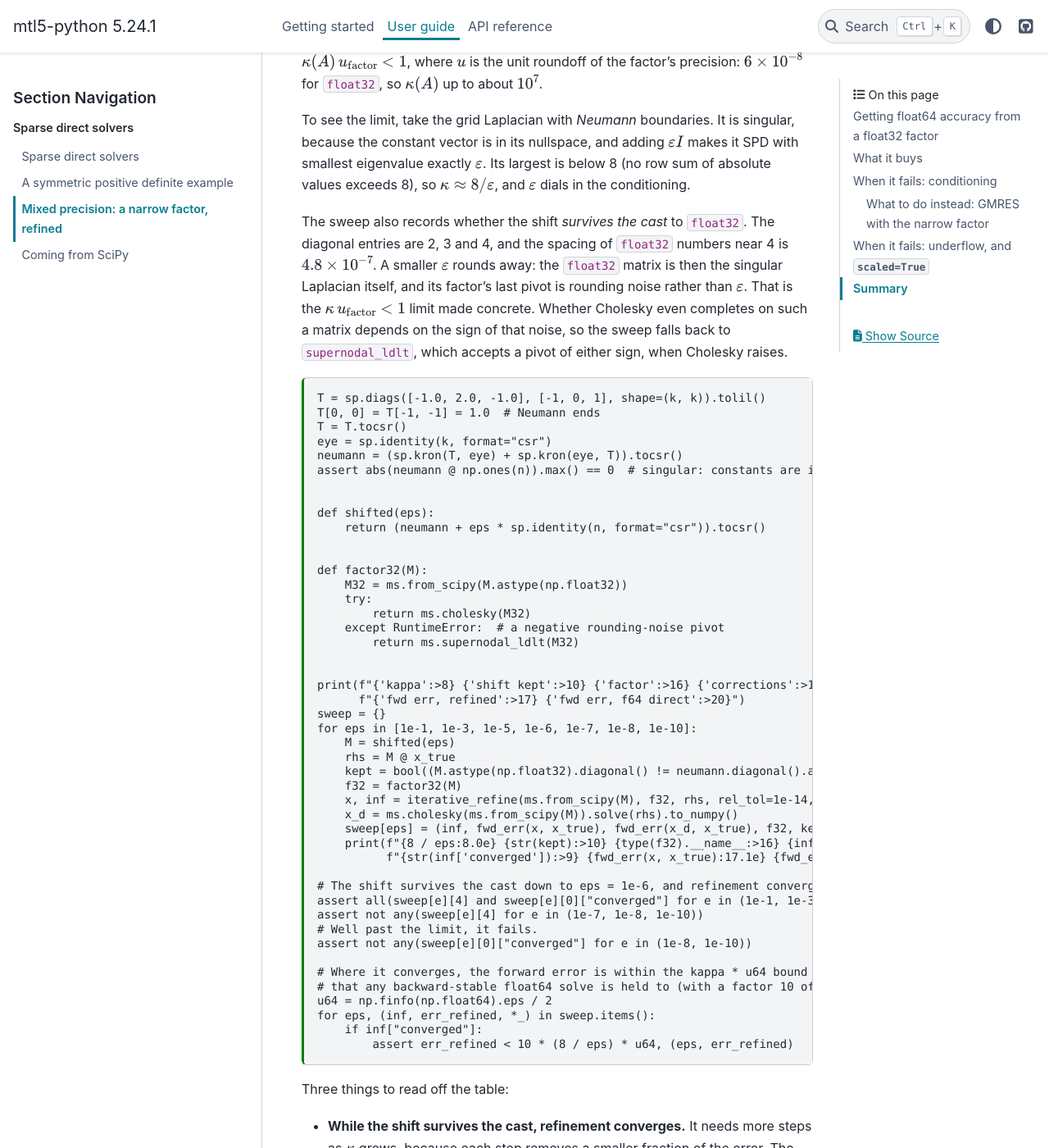
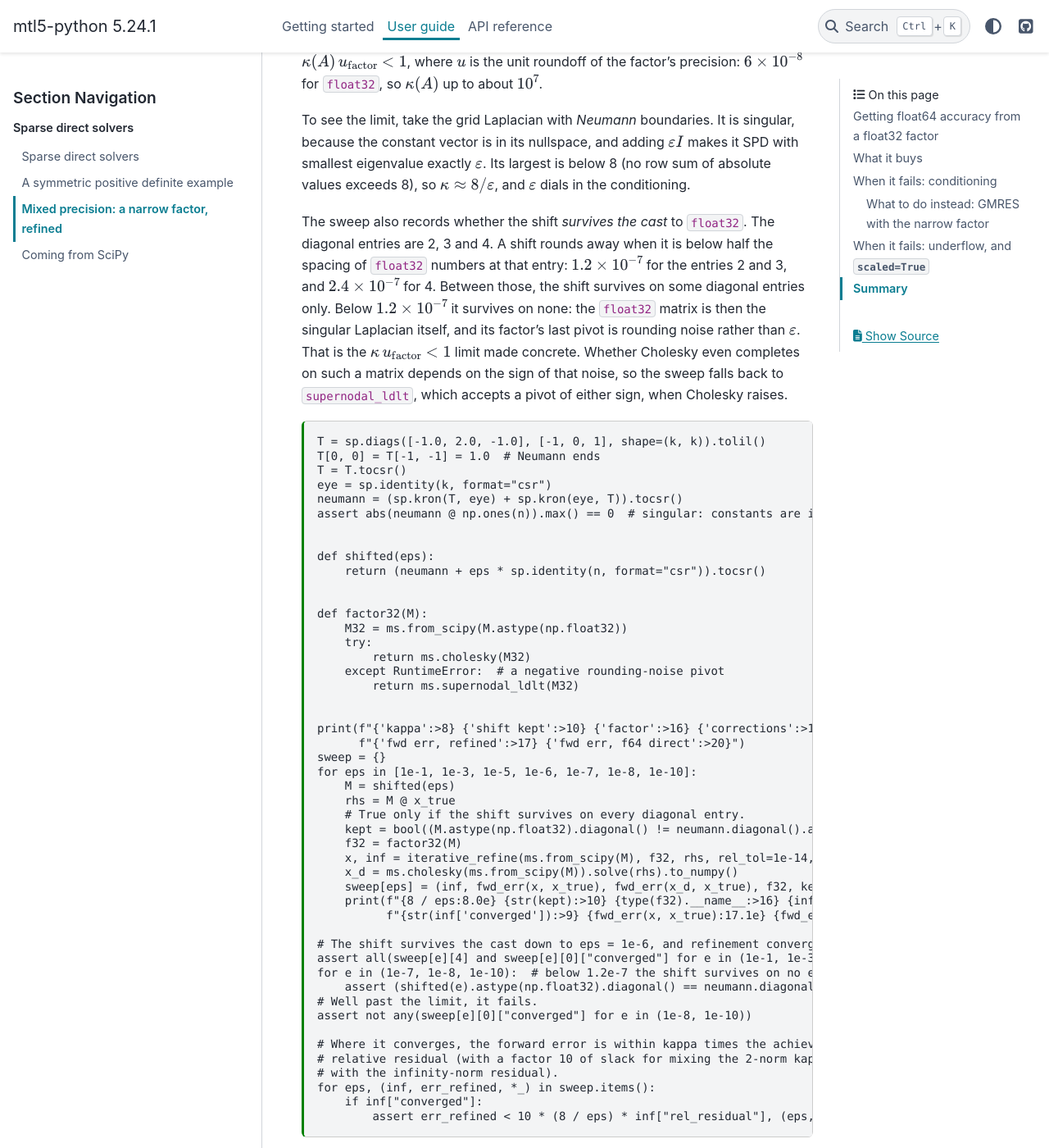
Before and after one commit to stillwater-sc/mtl5-python, a Sphinx documentation site: the page built from docs/guide/mixed-precision.md, in a window 1280 px wide and 1400 px high, scrolled down 3474 px. Shown: the whole window at 82% size. Built offline with Sphinx 7.4.7 and the PyData theme 0.15.4, drawn with Linux system fonts in a browser that asks for light colours; pages that are not in the unit, such as notebooks, are missing from menus; some of the changed text lies outside the part shown.

Commit message:
docs(guide): tighten the mixed-precision page's conditioning claims
- The shift rounds away below half the float32 spacing at each
  diagonal entry: 1.2e-7 for 2 and 3, 2.4e-7 for 4. The page gave
  only the spacing near 4.
- The forward error is bounded by kappa times the achieved relative
  residual, not by kappa * u64; the assert now checks that.
- The summary names a float64 factor for when the narrow
  factorization fails or the cast makes A singular.

Co-Authored-By: Claude Opus 5.5 <noreply@anthropic.com>

````diff
--- a/docs/guide/mixed-precision.md
+++ b/docs/guide/mixed-precision.md
@@ -172,10 +172,12 @@ Its largest is below 8 (no row sum of absolute values exceeds 8), so
 $\kappa \approx 8/\varepsilon$, and $\varepsilon$ dials in the conditioning.
 
 The sweep also records whether the shift *survives the cast* to `float32`.
-The diagonal entries are 2, 3 and 4, and the spacing of `float32` numbers
-near 4 is $4.8 \times 10^{-7}$. A smaller $\varepsilon$ rounds away: the
-`float32` matrix is then the singular Laplacian itself, and its factor's last
-pivot is rounding noise rather than $\varepsilon$. That is the
+The diagonal entries are 2, 3 and 4. A shift rounds away when it is below
+half the spacing of `float32` numbers at that entry: $1.2 \times 10^{-7}$ for
+the entries 2 and 3, and $2.4 \times 10^{-7}$ for 4. Between those, the shift
+survives on some diagonal entries only. Below $1.2 \times 10^{-7}$ it
+survives on none: the `float32` matrix is then the singular Laplacian itself,
+and its factor's last pivot is rounding noise rather than $\varepsilon$. That is the
 $\kappa\,u_{\text{factor}} < 1$ limit made concrete. Whether Cholesky even
 completes on such a matrix depends on the sign of that noise, so the sweep
 falls back to `supernodal_ldlt`, which accepts a pivot of either sign, when
@@ -208,6 +210,7 @@ sweep = {}
 for eps in [1e-1, 1e-3, 1e-5, 1e-6, 1e-7, 1e-8, 1e-10]:
     M = shifted(eps)
     rhs = M @ x_true
+    # True only if the shift survives on every diagonal entry.
     kept = bool((M.astype(np.float32).diagonal() != neumann.diagonal().astype(np.float32)).all())
     f32 = factor32(M)
     x, inf = iterative_refine(ms.from_scipy(M), f32, rhs, rel_tol=1e-14, max_iter=50)
@@ -218,27 +221,29 @@ for eps in [1e-1, 1e-3, 1e-5, 1e-6, 1e-7, 1e-8, 1e-10]:
 
 # The shift survives the cast down to eps = 1e-6, and refinement converges on all of those.
 assert all(sweep[e][4] and sweep[e][0]["converged"] for e in (1e-1, 1e-3, 1e-5, 1e-6))
-assert not any(sweep[e][4] for e in (1e-7, 1e-8, 1e-10))
+for e in (1e-7, 1e-8, 1e-10):  # below 1.2e-7 the shift survives on no entry
+    assert (shifted(e).astype(np.float32).diagonal() == neumann.diagonal().astype(np.float32)).all()
 # Well past the limit, it fails.
 assert not any(sweep[e][0]["converged"] for e in (1e-8, 1e-10))
 
-# Where it converges, the forward error is within the kappa * u64 bound
-# that any backward-stable float64 solve is held to (with a factor 10 of slack).
-u64 = np.finfo(np.float64).eps / 2
+# Where it converges, the forward error is within kappa times the achieved
+# relative residual (with a factor 10 of slack for mixing the 2-norm kappa
+# with the infinity-norm residual).
 for eps, (inf, err_refined, *_) in sweep.items():
     if inf["converged"]:
-        assert err_refined < 10 * (8 / eps) * u64, (eps, err_refined)
+        assert err_refined < 10 * (8 / eps) * inf["rel_residual"], (eps, err_refined)
 ```
 
 Three things to read off the table:
 
 - **While the shift survives the cast, refinement converges.** It needs more
   steps as $\kappa$ grows, because each step removes a smaller fraction of the
-  error. The forward error grows with $\kappa$ too, and stays within the
-  $\kappa\,u_{64}$ bound that any backward-stable `float64` solve is held to.
-  Within that bound it is not always as small as the `float64` direct
-  solve's: refinement drives the *residual* to the `float64` level, and a
-  small residual guarantees no more than the bound.
+  error. The forward error grows with $\kappa$ too. A residual bounds it,
+  but only through the conditioning:
+  $\|x - x_*\| / \|x_*\| \le \kappa(A)\, \|b - Ax\| / \|b\|$, and the
+  refined errors stay within that bound. They are not always as small as
+  the `float64` direct solve's: refinement drives the *residual* to the
+  `float64` level, and a small residual guarantees no more than the bound.
 - **Just past the limit, it may still converge, by luck.** At
   $\kappa \approx 8 \times 10^7$ the `float32` factor is of the singular
   matrix, and whether refinement converges depends on how the rounding noise
@@ -312,6 +317,7 @@ number formats with a much narrower exponent range than `float32`, such as
 | $\kappa(A) \lesssim 10^7$, memory or bandwidth bound | `float32` factor + `iterative_refine(..., rel_tol=...)` |
 | $\kappa(A)$ larger, or refinement does not converge | `float32` factor as the preconditioner for `float64` GMRES |
 | data near the bottom of the narrow format's range | `iterative_refine(..., scaled=True)` |
+| the narrow factorization fails, or the cast makes $A$ singular | a `float64` factor, or another preconditioner for GMRES |
 | none of the above, and time is the only concern on a CPU | a `float64` factor |
 
 `mtl5.mixed.lu_iterative_refine(A, b, working=...)` does the same for dense
````
Also changed, not shown: CHANGELOG.md (+3 -2 lines).
